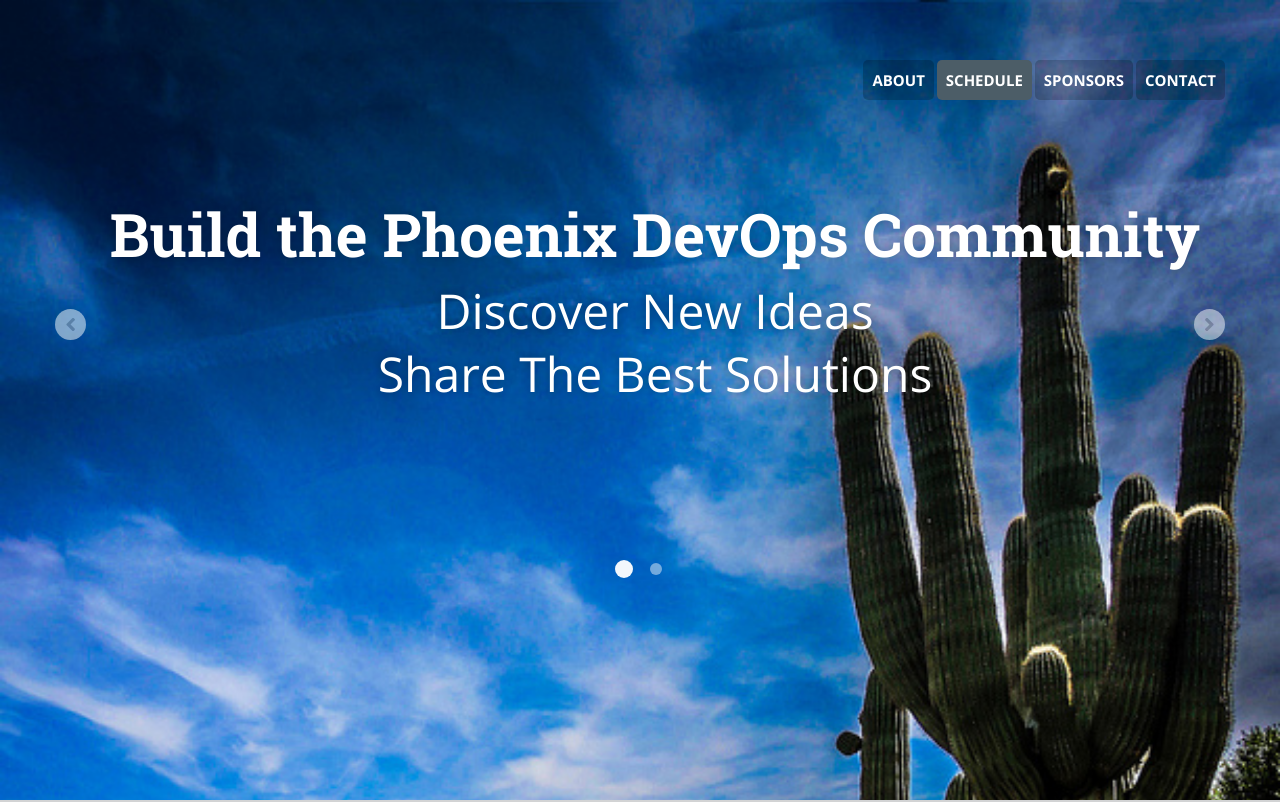
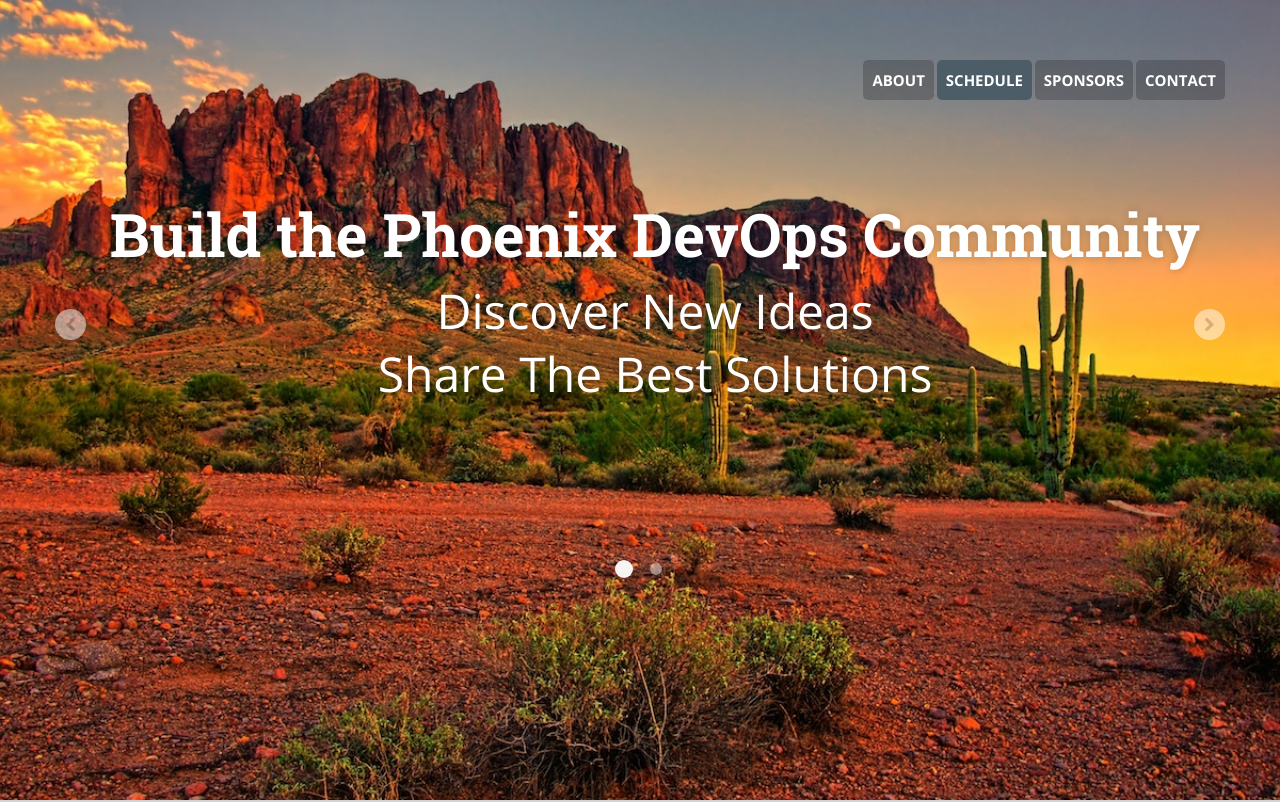
Before and after one commit to sukrit007/iteratephx.github.io, a plain HTML site: page index.html in a window 1280 px wide. Shown: the top 802 px of the page. Drawn offline with Linux system fonts and the light colour scheme; some packages are replaced by stand-ins of ours; no server answers.

Commit message:
Add better quality background picture.

```diff
--- a/css/style.css
+++ b/css/style.css
@@ -383,7 +383,7 @@ nav select {
 
 /* Sections */
 #intro {
-	background:url(../images/8639654904_22538d6576_z.jpg) center center no-repeat fixed;
+	background:url(../images/sedona.jpg) center center no-repeat fixed;
 	-webkit-background-size: cover;
 	-moz-background-size: cover;
 	-o-background-size: cover;
```
Also changed, not shown: images/sedona.jpg (added).
